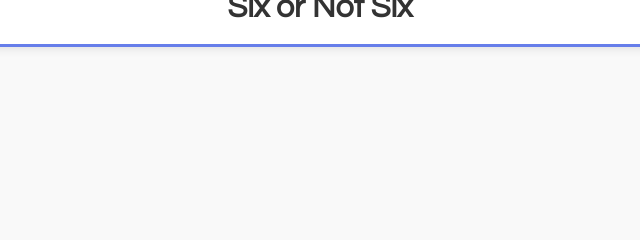
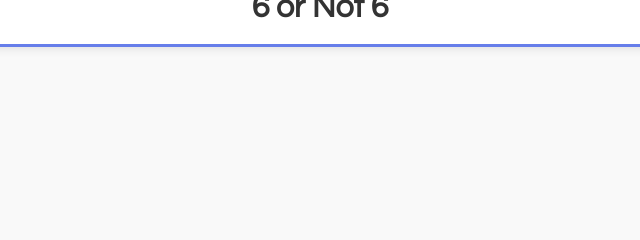
Before and after one commit to numericsfoundation/6ornot, a plain HTML site: page index.html in a window 1280 px wide. Shown: the top 240 px of the page, 320-960 px from the left. Drawn offline with Linux system fonts and the light colour scheme.

Commit message:
Update title and heading from 'Six' to '6'

```diff
--- a/index.html
+++ b/index.html
@@ -2,7 +2,7 @@
 <html>
 <head>
 <meta charset="UTF-8">
-<title>Six or Not Six</title>
+<title>6 or Not 6</title>
 <style>
 * {
   margin: 0;
@@ -94,7 +94,7 @@
 <body>
 
 <div class="container">
-  <h1>Six or Not Six</h1>
+  <h1>6 or Not 6</h1>
 
   <div class="slide" id="slide"></div>
 
```
